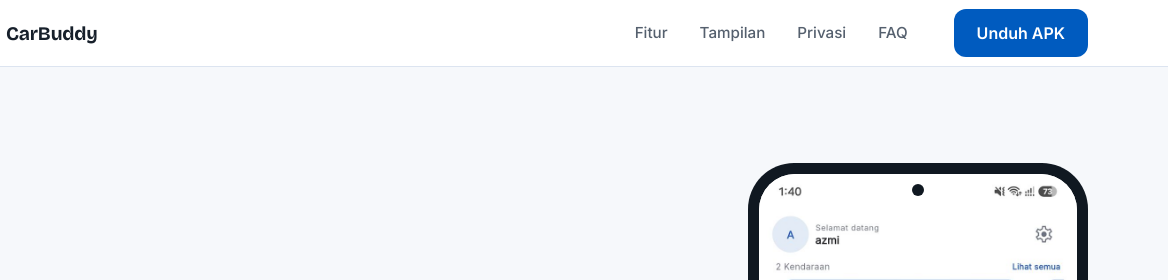
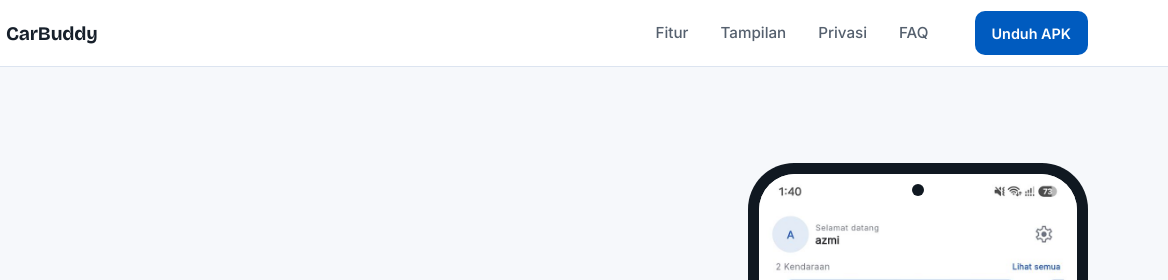
Before and after one commit to azmirizkifar20/get-carbuddy, a plain HTML site: page index.html in a window 1280 px wide. Shown: the top 280 px of the page, 112-1280 px from the left. Drawn offline with nearby package versions, Linux system fonts and the light colour scheme.

Commit message:
style: slimmer navbar download button
44px height (kept for tap-target minimum), 0.9rem font,
tighter padding so it stops competing with the hero CTA.

```diff
--- a/index.html
+++ b/index.html
@@ -149,7 +149,8 @@
   }
   .nav-links a:hover { color: var(--ink); background: var(--bg); }
   .nav-links a.active { color: var(--blue); text-decoration: underline; text-underline-offset: 6px; text-decoration-thickness: 2px; }
-  .head-cta { display: none; margin-left: 12px; }
+  /* CTA navbar lebih ramping dari .btn dasar; 44px menjaga target sentuh minimum. */
+  .head-cta { display: none; margin-left: 12px; min-height: 44px; padding: 8px 16px; font-size: 0.9rem; border-radius: 10px; }
   .burger {
     display: inline-flex; align-items: center; justify-content: center;
     width: 44px; height: 44px; margin-left: auto;
```
